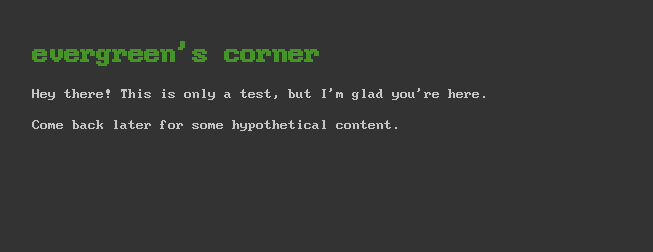
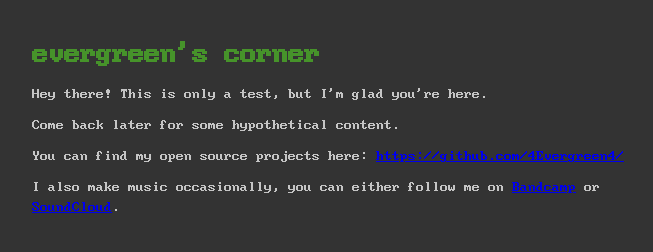
Before and after one commit to eljohnso/eljohnso.github.io, a plain HTML site: page index.html in a window 1280 px wide. Shown: the whole page, without its empty margins (283-936 px from the left). Drawn offline with Linux system fonts and the light colour scheme.

Commit message:
Add some links to my stuff

```diff
--- a/index.html
+++ b/index.html
@@ -15,5 +15,10 @@
         <p>Hey there!  This is only a test, but I'm glad you're here.</p>
         <p>Come back later for some hypothetical content.</p>
 
+        <p>You can find my open source projects here: <a href="https://github.com/4Evergreen4/">https://github.com/4Evergreen4/</a></p>
+
+        <p>I also make music occasionally, you can either follow me on <a href="https://digitalforrest.bandcamp.com/">Bandcamp</a>
+        or <a href="https://soundcloud.com/user-219261811">SoundCloud</a>.</p>
+
     </body>
 </html>
```
